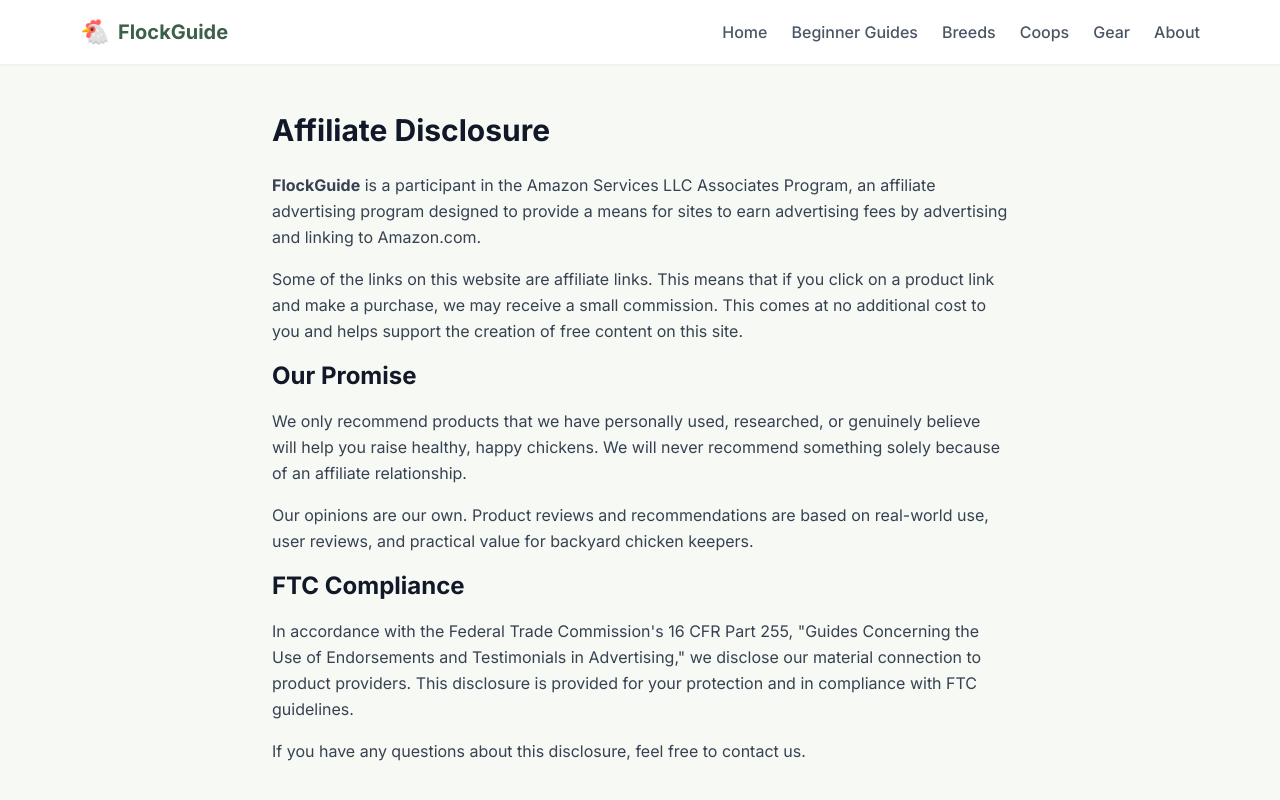
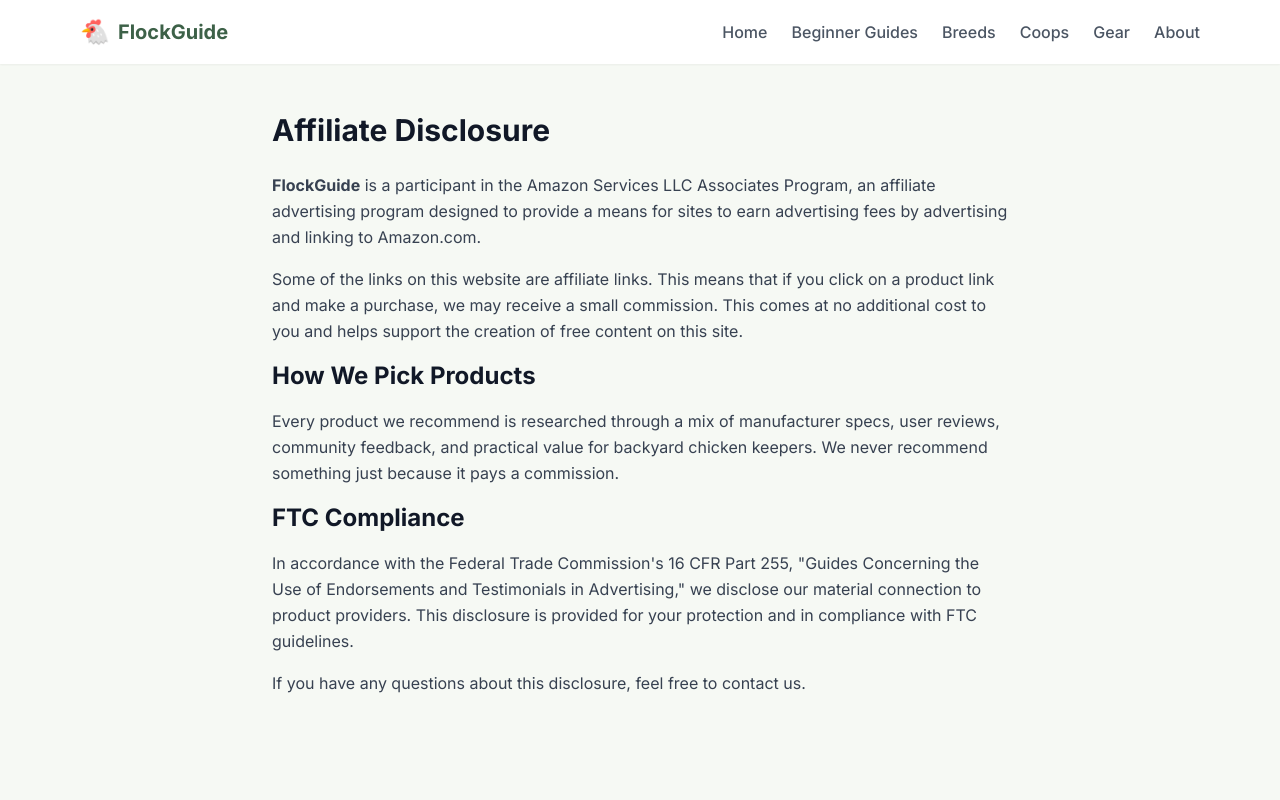
Before and after one commit to jonathancaruso/flockguide, a Next.js app: page /affiliate-disclosure in a window 1280 px wide. Shown: the top 800 px of the page. Built offline with nearby package versions, Linux system fonts and the light colour scheme.

Commit message:
fix: update affiliate disclosure copy to be accurate

```diff
--- a/src/app/affiliate-disclosure/page.tsx
+++ b/src/app/affiliate-disclosure/page.tsx
@@ -20,15 +20,11 @@
           a product link and make a purchase, we may receive a small commission. This comes at
           no additional cost to you and helps support the creation of free content on this site.
         </p>
-        <h2 className="text-2xl font-bold text-gray-900 mt-8 mb-4">Our Promise</h2>
+        <h2 className="text-2xl font-bold text-gray-900 mt-8 mb-4">How We Pick Products</h2>
         <p>
-          We only recommend products that we have personally used, researched, or genuinely believe
-          will help you raise healthy, happy chickens. We will never recommend something solely
-          because of an affiliate relationship.
-        </p>
-        <p>
-          Our opinions are our own. Product reviews and recommendations are based on real-world
-          use, user reviews, and practical value for backyard chicken keepers.
+          Every product we recommend is researched through a mix of manufacturer specs, user reviews,
+          community feedback, and practical value for backyard chicken keepers. We never recommend
+          something just because it pays a commission.
         </p>
         <h2 className="text-2xl font-bold text-gray-900 mt-8 mb-4">FTC Compliance</h2>
         <p>
--- a/src/components/AffiliateProductCard.tsx
+++ b/src/components/AffiliateProductCard.tsx
@@ -94,7 +94,7 @@
     <div className="bg-barn-50 border border-barn-200 rounded-lg p-3 my-4 text-xs text-barn-700">
       <strong>Affiliate Disclosure:</strong> This page contains affiliate links. If you buy
       something through these links, we may earn a small commission at no extra cost to you.
-      We only recommend products we genuinely believe in.{' '}
+      We only recommend products we&apos;ve thoroughly researched.{' '}
       <a href="/affiliate-disclosure" className="underline">Learn more</a>.
     </div>
   )
```
